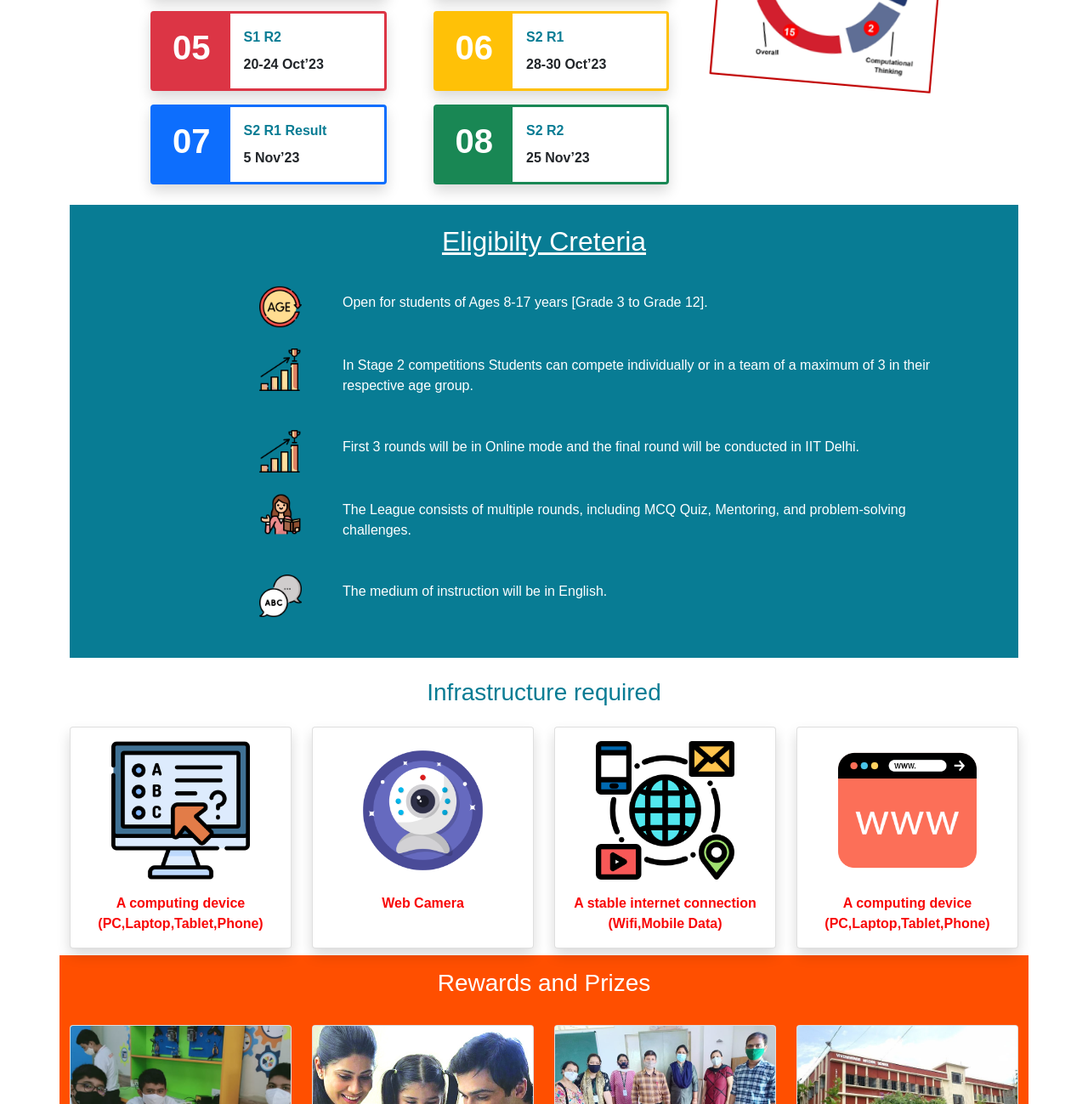
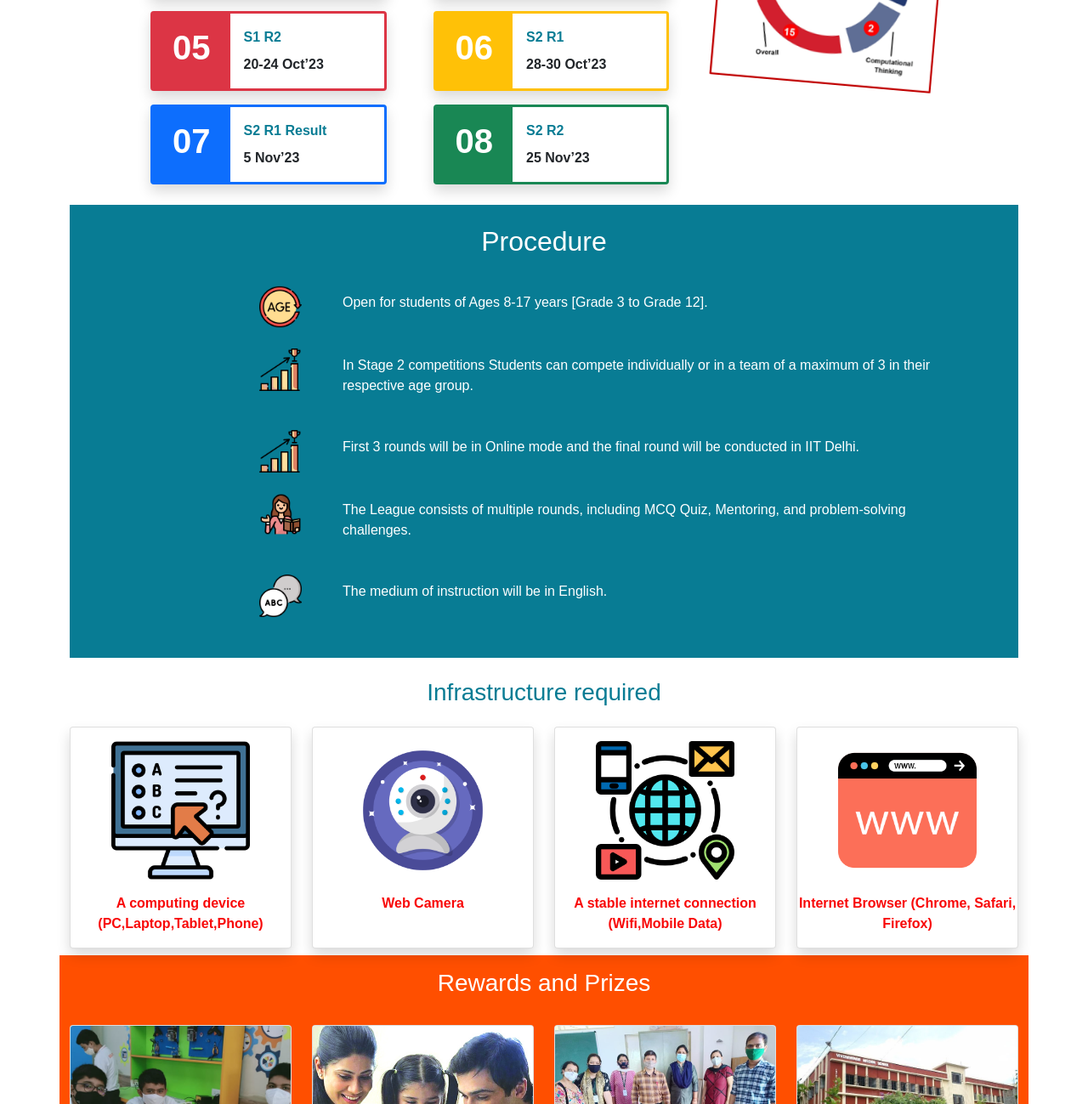
Before and after one commit to raj786-bug/Kreativitychallenge, a plain HTML site: page index.html in a window 1280 px wide. Shown: the part 3966-5265 px from the top of the page at 85% size. Drawn offline with nearby package versions, Linux system fonts and the light colour scheme; a script that the page names is missing.

Commit message:
changes made

```diff
--- a/index.html
+++ b/index.html
@@ -83,7 +83,7 @@
                                     </a>
                                     <ul class="dropdown-menu" aria-labelledby="navbarDropdown">
                                         <li><a class="dropdown-item" href="#impdates">Important Dates</a></li>
-                                        <li><a class="dropdown-item" href="#eligibilty">Eligiblity Creteria</a></li>
+                                        <li><a class="dropdown-item" href="#eligibilty">Procedure</a></li>
                                     </ul>
                                 </li>
                             </ul>
@@ -799,8 +799,7 @@
     <!--Eligibility Crteria-->
     <div class="container" id="eligibilty">
         <div class="row  mx-auto " style="background-color: #087C94;">
-            <h2 class="text-center text-decoration pt-4 text-dark text-white mx-auto "><u>Eligibilty
-                    Creteria</u>
+            <h2 class="text-center text-decoration pt-4 text-dark text-white mx-auto ">Procedure
             </h2>
             <!--Age-->
             <div class="row mt-3 mx-auto mt-0 w-100">
@@ -917,8 +916,9 @@
                 <div class="card shadow h-100 mx-auto w-auto card3">
 
                     <img src="images/browser.png" alt="" class="w-auto h-auto mx-5 py-3">
-                    <p class="text-center fw-bold" style="color: #F80808;">A computing device
-                        (PC,Laptop,Tablet,Phone)</p>
+                    <p class="text-center fw-bold" style="color: #F80808;">Internet Browser
+                        (Chrome, Safari, Firefox)
+                        </p>
 
                 </div>
             </div>
```
Also changed, not shown: about.html (+2 -3 lines), stem.html (+2 -2 lines).
